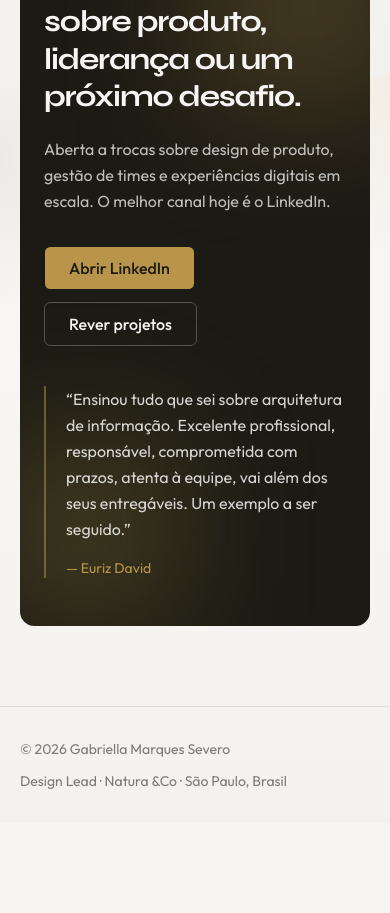
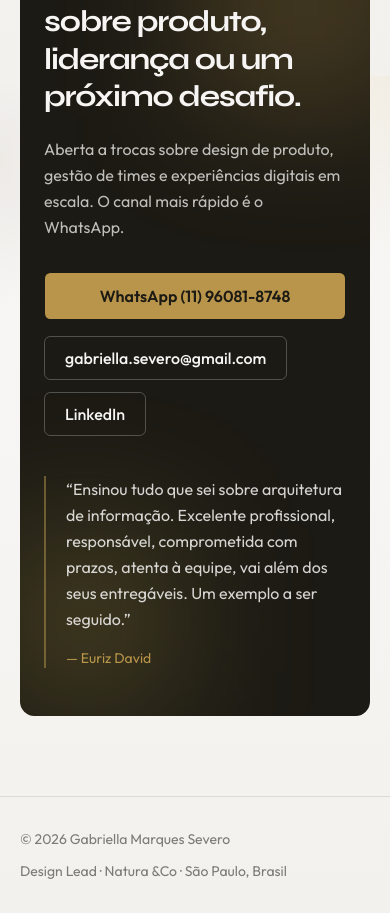
Before and after one commit to gabriellasevero-ship-it/Portf-lio-Gabriella-Severo, a Next.js app: page / in a window 390 px wide. Shown: the part 7520-8433 px from the top of the page. Before the commit the page ends 8343 px from the top, so only its background shows below. Built offline with nearby package versions, Linux system fonts and the light colour scheme.

Commit message:
Highlight WhatsApp as primary contact with email and LinkedIn.
Add WhatsApp and email to profile data, make WhatsApp the featured CTA in Contact and the header action, and keep email and LinkedIn as secondary options.

Co-authored-by: gabriella.severo <gabriella.severo@gmail.com>

```diff
--- a/src/components/contact.tsx
+++ b/src/components/contact.tsx
@@ -25,26 +25,42 @@ export function Contact() {
               </h2>
               <p className="mt-5 max-w-xl text-base leading-relaxed text-mist/75 md:text-lg">
                 Aberta a trocas sobre design de produto, gestão de times e
-                experiências digitais em escala. O melhor canal hoje é o LinkedIn.
+                experiências digitais em escala. O canal mais rápido é o WhatsApp.
               </p>
-              <div className="mt-8 flex flex-wrap gap-3">
+              <div className="mt-8 flex flex-col gap-4 sm:flex-row sm:flex-wrap sm:items-center">
                 <Button
                   asChild
                   size="lg"
-                  className="h-11 rounded-md bg-signal px-6 text-base text-ink hover:bg-signal/90"
+                  className="h-12 rounded-md bg-signal px-7 text-base font-semibold text-ink hover:bg-signal/90"
                 >
-                  <a href={profile.linkedin} target="_blank" rel="noreferrer">
-                    Abrir LinkedIn
+                  <a
+                    href={profile.whatsapp.href}
+                    target="_blank"
+                    rel="noreferrer"
+                  >
+                    WhatsApp {profile.whatsapp.display}
                   </a>
+                </Button>
+                <div className="flex flex-wrap gap-3">
+                  <Button
+                    asChild
+                    variant="outline"
+                    size="lg"
+                    className="h-11 rounded-md border-mist/25 bg-transparent px-5 text-base text-mist hover:bg-mist/10 hover:text-mist"
+                  >
+                    <a href={`mailto:${profile.email}`}>{profile.email}</a>
                   </Button>
                   <Button
                     asChild
                     variant="outline"
                     size="lg"
-                  className="h-11 rounded-md border-mist/25 bg-transparent px-6 text-base text-mist hover:bg-mist/10 hover:text-mist"
+                    className="h-11 rounded-md border-mist/25 bg-transparent px-5 text-base text-mist hover:bg-mist/10 hover:text-mist"
                   >
-                  <a href="#projetos">Rever projetos</a>
+                    <a href={profile.linkedin} target="_blank" rel="noreferrer">
+                      LinkedIn
+                    </a>
                   </Button>
+                </div>
               </div>
             </div>
 
--- a/src/components/site-header.tsx
+++ b/src/components/site-header.tsx
@@ -51,8 +51,8 @@ export function SiteHeader() {
             </a>
           ))}
           <Button asChild size="lg" className="rounded-md px-4">
-            <a href={profile.linkedin} target="_blank" rel="noreferrer">
-              LinkedIn
+            <a href={profile.whatsapp.href} target="_blank" rel="noreferrer">
+              WhatsApp
             </a>
           </Button>
         </nav>
@@ -102,8 +102,8 @@ export function SiteHeader() {
               </a>
             ))}
             <Button asChild className="mt-2 rounded-md">
-              <a href={profile.linkedin} target="_blank" rel="noreferrer">
-                Ver LinkedIn
+              <a href={profile.whatsapp.href} target="_blank" rel="noreferrer">
+                WhatsApp
               </a>
             </Button>
           </nav>
--- a/src/data/portfolio.ts
+++ b/src/data/portfolio.ts
@@ -9,6 +9,11 @@ export const profile = {
   summary:
     "Product Designer e Design Lead com mais de 15 anos em projetos digitais. Comecei como arquiteta de informação e hoje conduzo times end-to-end — discovery, pesquisa, arquitetura, UI e handoff — sempre equilibrando necessidade do usuário e resultado de negócio.",
   linkedin: "https://www.linkedin.com/in/gabriella-marques-severo-1b93216/",
+  whatsapp: {
+    display: "(11) 96081-8748",
+    href: "https://wa.me/5511960818748",
+  },
+  email: "gabriella.severo@gmail.com",
   photo: "/images/profile/gabriella.jpg",
   years: "15+",
   focus: ["Product Design", "Design Leadership", "UX Research", "Arquitetura de Informação"],
```
Lines whose indentation alone changed are shown as unchanged.
